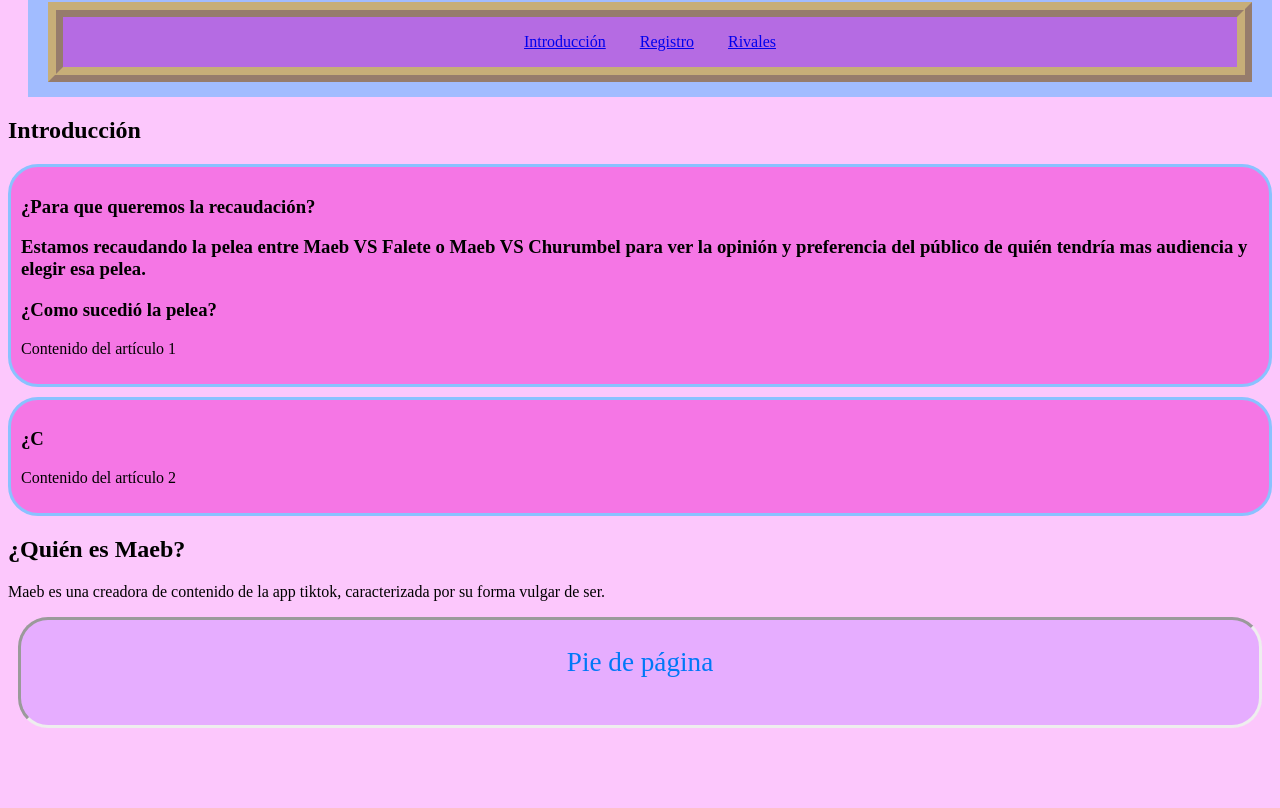
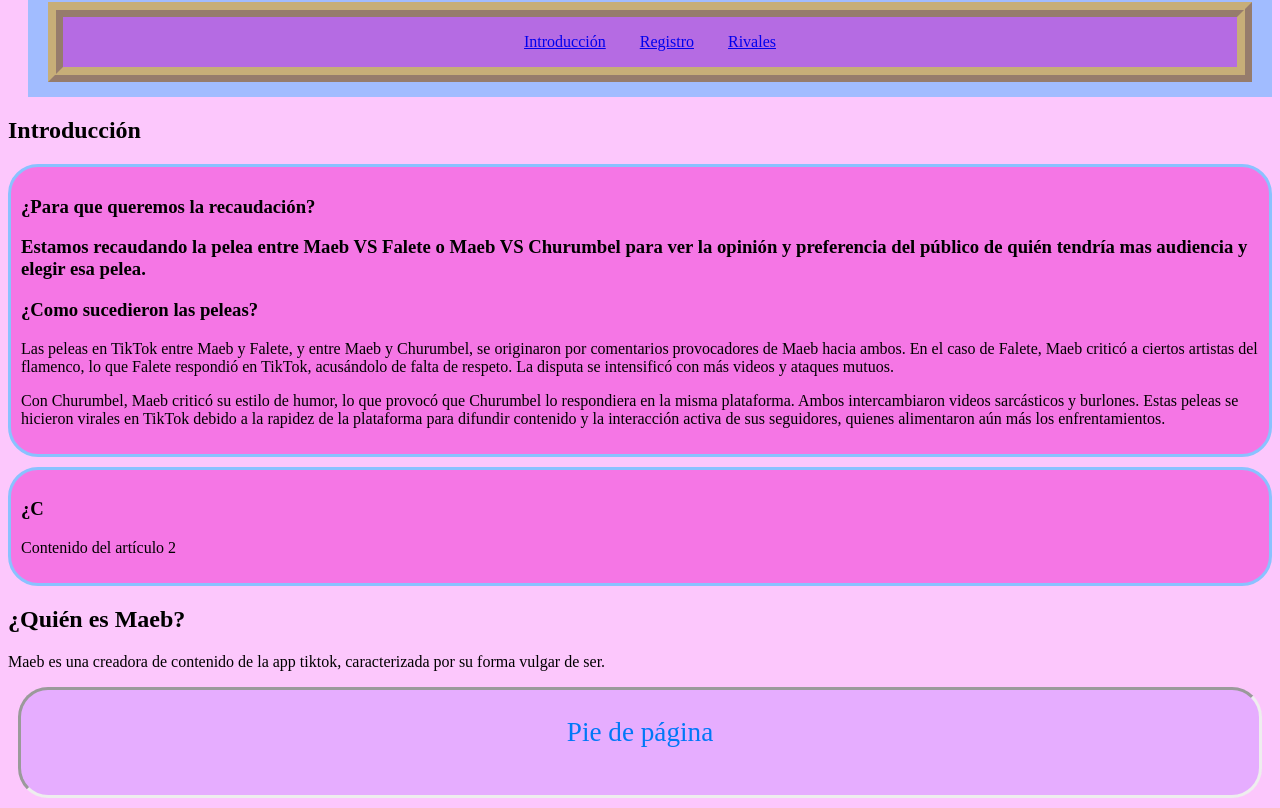
Before and after one commit to anasanzz/Recaudacion-apuestas, a plain HTML site: page index.html in a window 1280 px wide. Shown: the part 73-881 px from the top of the page. Before the commit the page ends 811 px from the top, so only its background shows below. Drawn offline with Linux system fonts and the light colour scheme.

Commit message:
Update index.html

```diff
--- a/index.html
+++ b/index.html
@@ -27,8 +27,15 @@
                    <h3>¿Para que queremos la recaudación?
                           <p> Estamos recaudando la pelea entre Maeb VS Falete o Maeb VS Churumbel para ver la opinión y preferencia del
                           público de quién tendría mas audiencia y elegir esa pelea.</p>
-            <h3>¿Como sucedió la pelea?</h3>
-                <p>Contenido del artículo 1</p>
+            <h3>¿Como sucedieron las peleas?</h3>
+                <p>Las peleas en TikTok entre Maeb y Falete, y entre Maeb y Churumbel, se originaron por comentarios provocadores de Maeb hacia ambos.
+                       En el caso de Falete, Maeb criticó a ciertos artistas del flamenco, lo que Falete respondió en TikTok, acusándolo de falta de respeto.
+                       La disputa se intensificó con más videos y ataques mutuos.</p>
+
+              <p>Con Churumbel, Maeb criticó su estilo de humor, lo que provocó que Churumbel lo respondiera en la misma plataforma. Ambos intercambiaron videos sarcásticos y burlones.
+              Estas peleas se hicieron virales en TikTok debido a la rapidez de la plataforma para difundir contenido y la interacción activa de sus seguidores, quienes alimentaron aún más los enfrentamientos.</p>
+
+
             </article>
             <article>
             <h3>¿C</h3>
```
